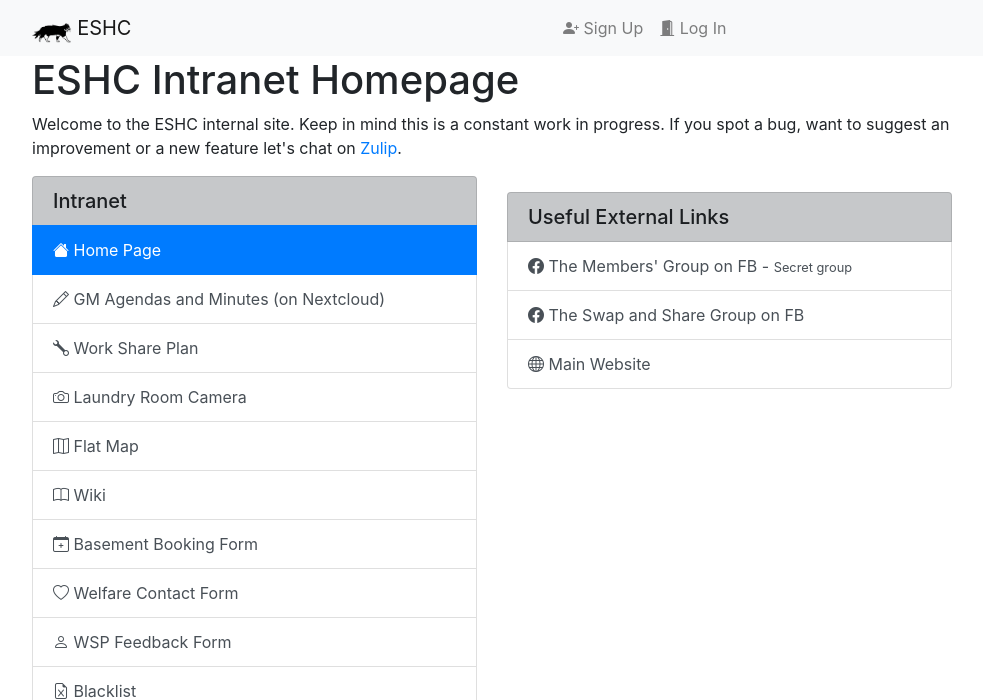
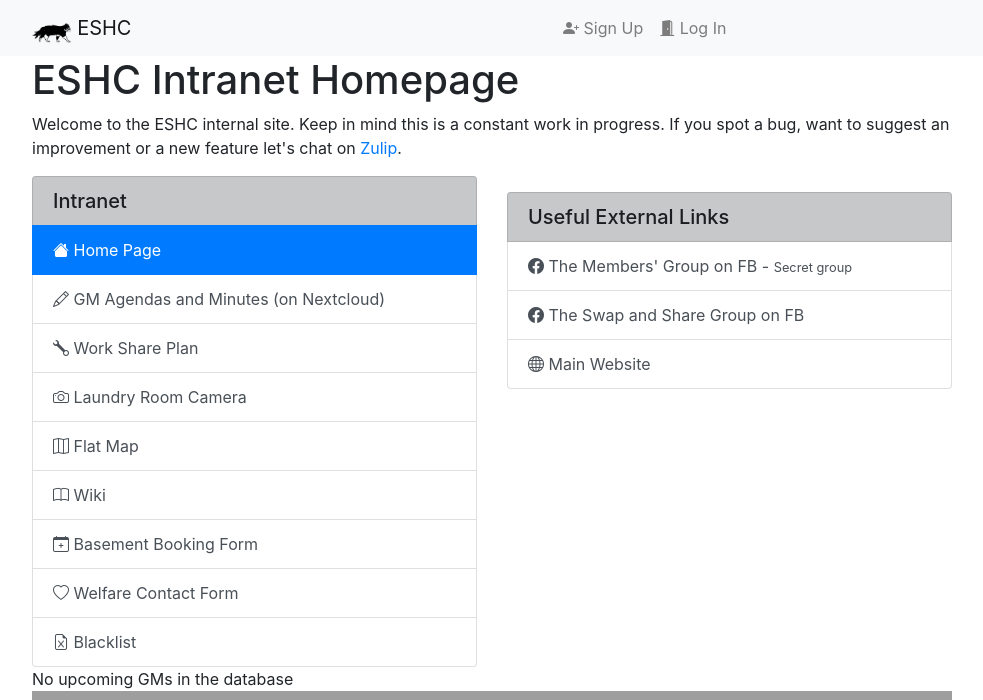
Before and after one commit to eshc/eshc-intranet, a Django app: template home/templates/home/index.html in a window 1280 px wide. Shown: the top 700 px of the page, without its empty margins (53-1036 px from the left). Run offline with Django 3.2, Linux system fonts and the light colour scheme; the template is opened without the code that fills it, so the values that code supplies are empty; some libraries are stand-ins or nearby versions; grey boxes are pictures that could not be loaded.

Commit message:
Revert "Add WSP feedback form"
This reverts commit 2599437c9ddacdfda9705cdea69327981b00782a.

```diff
--- a/home/templates/home/index.html
+++ b/home/templates/home/index.html
@@ -114,8 +114,6 @@
                     class="bi bi-calendar-plus"></span> Basement Booking Form</a>
             <a href="https://docs.google.com/forms/d/e/1FAIpQLSehierCUv8k83RX99mBXATDD4TvM2lkzVCK563aL0lnbJcNYg/viewform?usp=sf_link" class="list-group-item list-group-item-action"><span
                     class="bi bi-heart"></span> Welfare Contact Form</a>
-            <a href="https://nextcloud.eshc.coop/apps/forms/s/eqwxSE8Szw6doYdE3GGjEFmZ" class="list-group-item list-group-item-action"><span
-                    class="bi bi-person"></span> WSP Feedback Form</a>
             <a href="https://nextcloud.eshc.coop/f/1026224" class="list-group-item list-group-item-action"><span
                 class="bi bi-file-earmark-excel"></span> Blacklist</a>
         </div>
```
